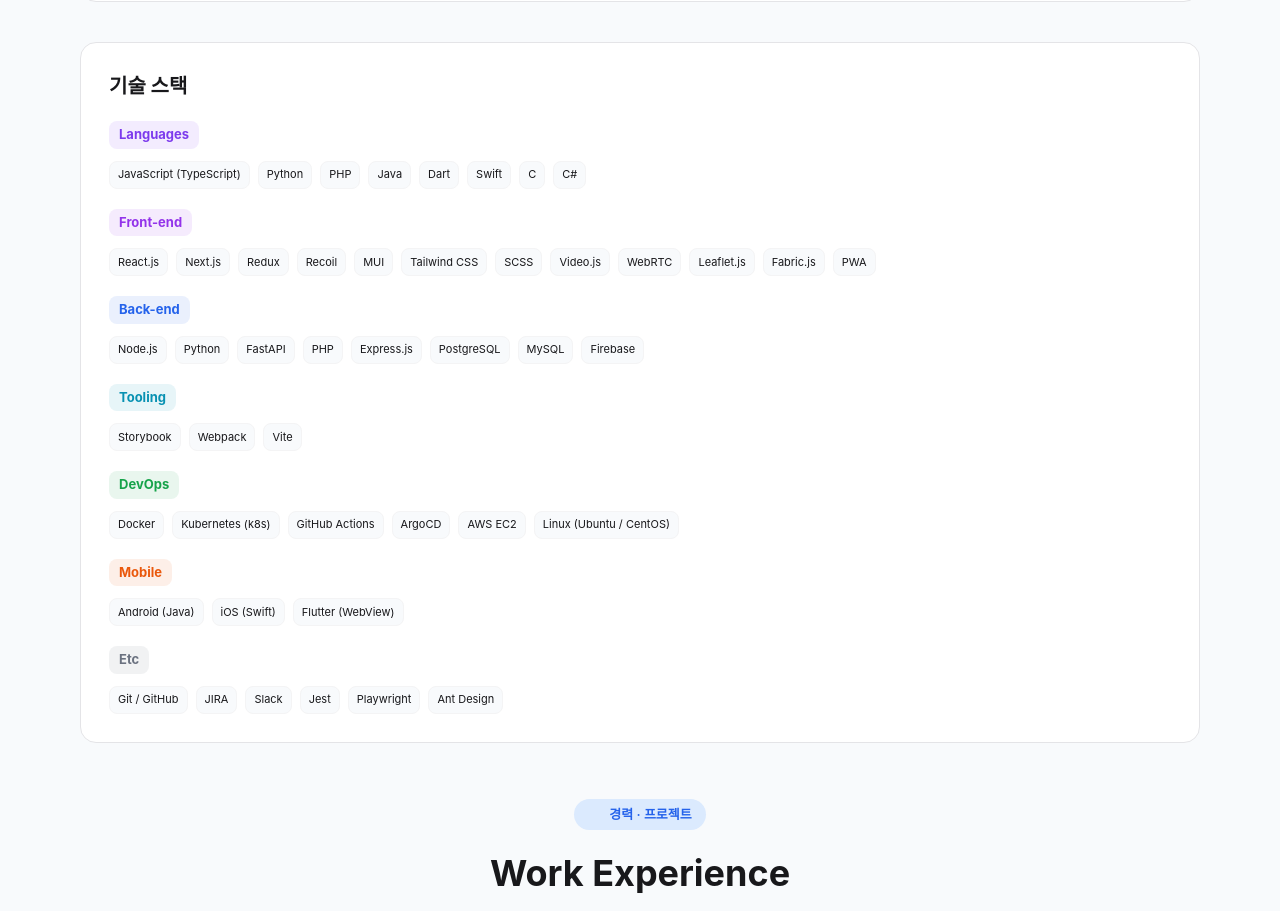
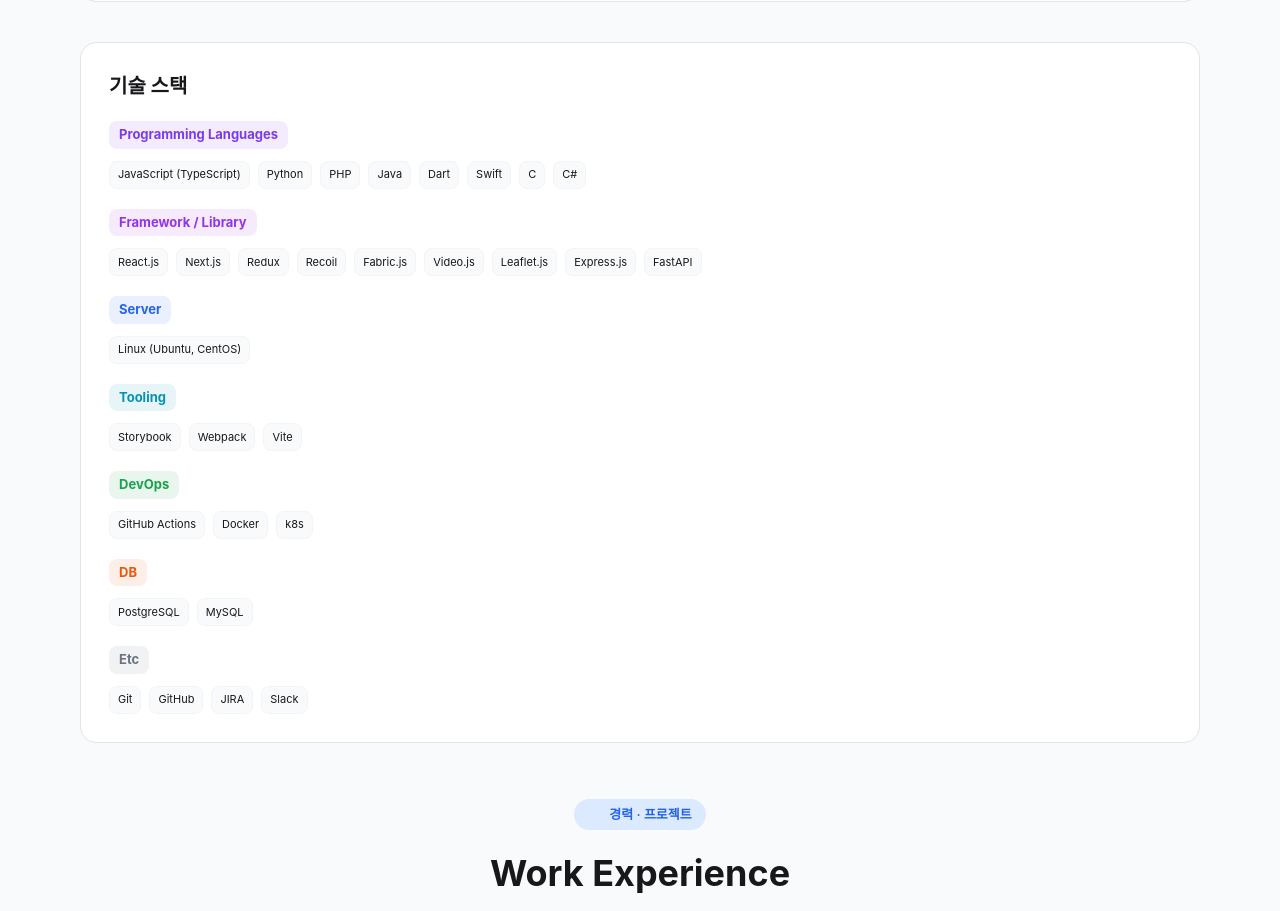
Before and after one commit to SmileMeeso/portfolio, a React (Vite) app: page /projects in a window 1280 px wide. Shown: the part 1084-1995 px from the top of the page. Built offline with nearby package versions, Linux system fonts and the light colour scheme; some icons are missing.

Commit message:
homepage 내용 변경

```diff
--- a/src/components/HomePage.tsx
+++ b/src/components/HomePage.tsx
@@ -4,7 +4,6 @@ import { useTheme } from "@mui/material/styles";
 import PersonIcon from "@mui/icons-material/Person";
 import EmailIcon from "@mui/icons-material/Email";
 import LanguageIcon from "@mui/icons-material/Language";
-import LocationOnIcon from "@mui/icons-material/LocationOn";
 import FolderOpenIcon from "@mui/icons-material/FolderOpen";
 import GroupIcon from "@mui/icons-material/Group";
 import CalendarTodayIcon from "@mui/icons-material/CalendarToday";
@@ -30,48 +29,22 @@ const languageSkills = [
   "C",
   "C#",
 ];
-const frontEndSkills = [
+const frameworkSkills = [
   "React.js",
   "Next.js",
   "Redux",
   "Recoil",
-  "MUI",
-  "Tailwind CSS",
-  "SCSS",
+  "Fabric.js",
   "Video.js",
-  "WebRTC",
   "Leaflet.js",
-  "Fabric.js",
-  "PWA",
+  "Express.js",
+  "FastAPI",
 ];
-const backEndSkills = [
-  "Node.js",
-  "Python",
-  "FastAPI",
-  "PHP",
-  "Express.js",
-  "PostgreSQL",
-  "MySQL",
-  "Firebase",
-];
+const serverSkills = ["Linux (Ubuntu, CentOS)"];
 const toolingSkills = ["Storybook", "Webpack", "Vite"];
-const devOpsSkills = [
-  "Docker",
-  "Kubernetes (k8s)",
-  "GitHub Actions",
-  "ArgoCD",
-  "AWS EC2",
-  "Linux (Ubuntu / CentOS)",
-];
-const mobileSkills = ["Android (Java)", "iOS (Swift)", "Flutter (WebView)"];
-const etcSkills = [
-  "Git / GitHub",
-  "JIRA",
-  "Slack",
-  "Jest",
-  "Playwright",
-  "Ant Design",
-];
+const devOpsSkills = ["GitHub Actions", "Docker", "k8s"];
+const dbSkills = ["PostgreSQL", "MySQL"];
+const etcSkills = ["Git", "GitHub", "JIRA", "Slack"];
 
 //  Projects 데이터
 
@@ -131,12 +104,10 @@ const companies: Company[] = [
           "위치 기반 경로 시각화 기능을 안정적으로 설계·납품하며 다수의 풀필먼트 고객사 확보에 직접 기여했습니다.",
         ],
         contributions: [
-          "팀 합류 후 기존 코드의 구조적 문제를 파악하고 개선 방향을 직접 수립",
-          "Storybook 기반 디자인 시스템 도입을 제안·적용해 정리되지 않은 컴포넌트 구조를 체계화",
-          "Jest + Playwright 기반 유닛·E2E 테스트 자동화 체계를 직접 설계·도입해 QA 시간 대폭 단축",
-          "정리된 개발 환경을 기반으로 위치 기반 경로 시각화 서비스 설계·구현",
+          "기존 정리되지 않은 컴포넌트 구조의 문제를 분석하고, 모노레포, Storybook 기반 디자인 시스템 도입을 제안·적용하여 컴포넌트를 체계화",
+          "테스트 자동화 체계가 없는 상황을 파악하고 E2E·유닛 테스트를 직접 설계·도입해 QA 시간을 대폭 단축",
+          "정리된 개발 환경을 기반으로 위치 기반 경로 시각화 서비스를 설계·구현",
           "보안 뉴스를 가져오는 슬랙 봇을 사용해 프론트엔드 취약점 문제에 대응",
-          "풀필먼트 서비스가 필요한 다양한 회사들과 컨택하고 서비스 납품",
         ],
         techStack: [
           "React",
@@ -210,7 +181,7 @@ const companies: Company[] = [
           "Storybook 기반 디자인 시스템을 직접 설계·구축해 컴포넌트 중복 개발을 방지하는 체계를 마련했습니다.",
         ],
         contributions: [
-          "SEO·SSR이 불필요한 점을 분석하고 Next.js → React 전환을 직접 제안·실행",
+          "SEO·SSR이 불필요한 점을 분석하고 Next.js → React 전환",
           "프로젝트 간 컴포넌트 중복 문제를 파악하고 Storybook 기반 디자인 시스템 구축 주도",
           "Tailwind + SCSS 스타일링 시스템 적용",
         ],
@@ -1600,12 +1571,6 @@ export default function HomePage() {
               label: "meeso-not-miso.com",
               href: "https://www.meeso-not-miso.com/",
             },
-            {
-              icon: (
-                <LocationOnIcon sx={{ fontSize: 16, color: t.accentPurple }} />
-              ),
-              label: "경기도 성남시 분당구 정자동",
-            },
           ].map(({ icon, label, href }) => (
             <Box
               key={label}
@@ -1668,19 +1633,19 @@ export default function HomePage() {
           >
             {[
               {
-                category: "Languages",
+                category: "Programming Languages",
                 skills: languageSkills,
                 color: "#7C3AED",
               },
               {
-                category: "Front-end",
-                skills: frontEndSkills,
+                category: "Framework / Library",
+                skills: frameworkSkills,
                 color: "#9333EA",
               },
-              { category: "Back-end", skills: backEndSkills, color: "#2563EB" },
+              { category: "Server", skills: serverSkills, color: "#2563EB" },
               { category: "Tooling", skills: toolingSkills, color: "#0891B2" },
               { category: "DevOps", skills: devOpsSkills, color: "#16A34A" },
-              { category: "Mobile", skills: mobileSkills, color: "#EA580C" },
+              { category: "DB", skills: dbSkills, color: "#EA580C" },
               { category: "Etc", skills: etcSkills, color: "#6B7280" },
             ].map(({ category, skills, color }) => (
               <Box key={category}>
```
